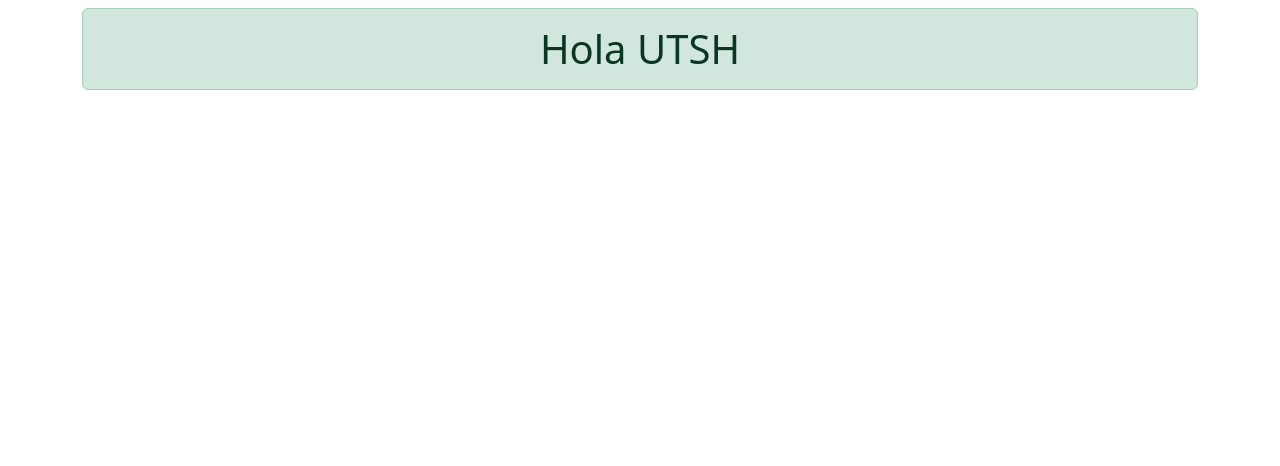
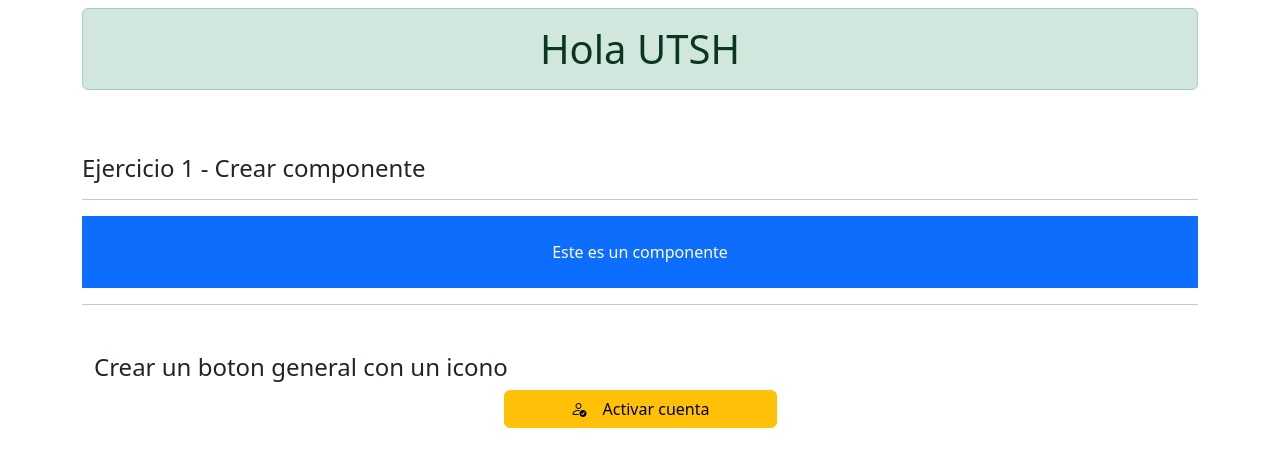
Before and after one commit to KEIRMAUZ/utsh-react, a React (Vite) app in the folder ejercicios-001/: page / in a window 1280 px wide. Shown: the top 466 px of the page. Built offline with nearby package versions, Linux system fonts and the light colour scheme.

Commit message:
[ADD] Se agregaron componentes

```diff
--- a/ejercicios-001/src/App.jsx
+++ b/ejercicios-001/src/App.jsx
@@ -1,3 +1,5 @@
+import Ejercicio01 from './components/ejercicio01'
+import ButtonGeneral from './components/buttonGeneral'
 function App() {
 
   return (
@@ -6,9 +8,14 @@ function App() {
         <div className="row">
           <div className="col-12">
             <h1 className="mt-2 text-center alert alert-success">Hola UTSH</h1>
+
           </div>
         </div>
+        {/**Mandando a llamar componente eterno */}
+        <Ejercicio01/>
+        <ButtonGeneral/>
       </div>
+
     </>
   )
 }
--- /dev/null
+++ b/ejercicios-001/src/components/buttonGeneral.jsx
@@ -0,0 +1,19 @@
+import React from 'react'
+
+export default function ButtonGeneral() {
+  return (
+    <div className="container">
+        <div className="row">
+            <div className="col-12 text-center mt-4">
+                <h2 className='h4 mt-2 text-start'>Crear un boton general con un icono</h2>
+                <button className="btn btn-warning w-25">
+                    <i class="bi bi-person-check"></i>
+                    <span className='ms-3'>
+                        Activar cuenta
+                    </span>
+                </button>
+            </div>
+        </div>
+    </div>
+  )
+}
--- /dev/null
+++ b/ejercicios-001/src/components/ejercicio01.jsx
@@ -0,0 +1,22 @@
+import React from 'react'
+
+export default function Ejercicio01 () {
+  return (
+    <div className="row mt-4">
+        <div className="col-12">
+            <h2 className="h4 mt-4">
+                Ejercicio 1 - Crear componente
+            </h2>
+            <hr/>
+            <span className='d-block text-center bg-primary text-white p-4'>
+                Este es un componente
+            </span>
+            <hr />
+        </div>
+    </div>
+  )
+};
+{/**Crear un boton que se llama activar cuenta */}
+{/**Crear un componente que dentro tendra 2 componentes de forma que 2 botones
+    queden horizontal un btn azul(Crear cuenta) y el otro verde(Iniciar sesion) y en celular
+    estarn de forma horizontal TIP flex direction y flex column flex row*/}
```
